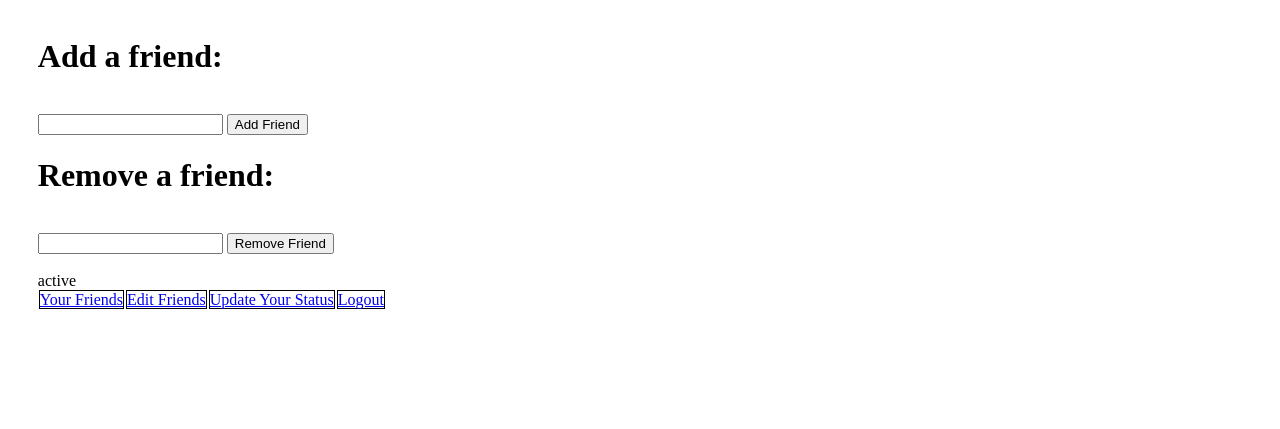
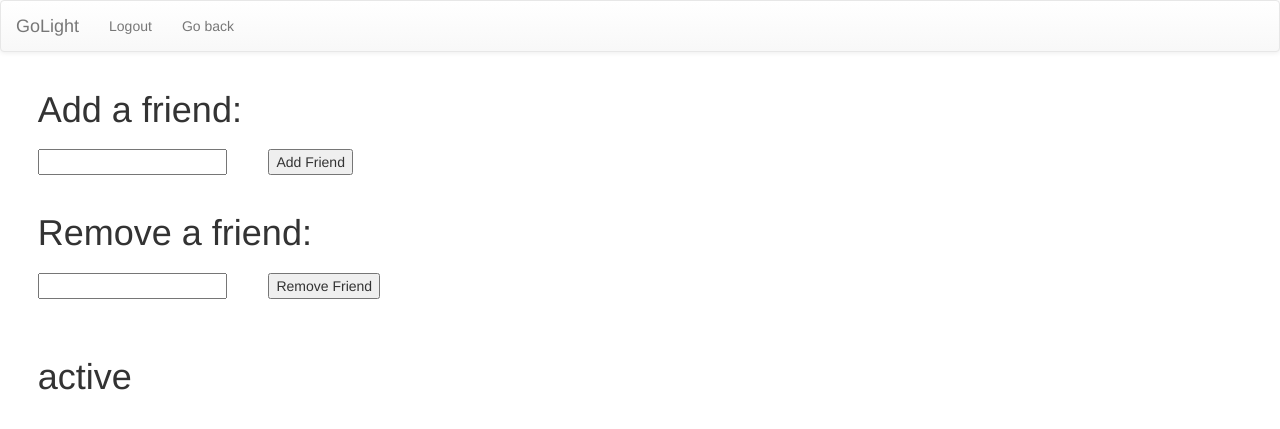
Before and after one commit to sag109/golight, a Python web app: template templates/edit.html in a window 1280 px wide. Shown: the top 429 px of the page. Run offline with Jinja, Linux system fonts and the light colour scheme; the template is opened without the code that fills it: most values are stand-ins (such as "Sample title", 1, 10 or a date in 2020); some libraries are stand-ins or nearby versions.

Commit message:
edit friends works the old way

```diff
--- a/static/js/status.js
+++ b/static/js/status.js
@@ -5,7 +5,6 @@ $(document).ready(function() {
 });
 
 function setStatus(userInfo) {
-    //alert('setting status');
     var status = userInfo.status;
    // console.log('status is : '+status);
     var blurb = userInfo.blurb;
@@ -13,14 +12,17 @@ function setStatus(userInfo) {
     if(status == -1) output.className = "btn btn-danger";
     else if(status == 0) output.className = "btn btn-warning";
     else output.className = "btn btn-success";
-    var info = {"status":status,"blurb":blurb}; //make info
-    var putUser = requestInfo('put','user',info, function(userInfo){ //put info
-        alert(userInfo.success); //alerts 'false' -- why?
+
+
+    console.log("userinfo.status: "+userInfo.status+ " userinfo.blurb: "+userInfo.blurb);
+    console.log("status: "+status+" blurb: "+blurb);
+    var info = {"status":status,"blurb":blurb};
+    var putUser = requestInfo('put','user',info, function(response) {
+        console.log(response.error);
     });
 }
 
 function changeStatus() {
-    //alert('changing status');
     var userInfo = requestInfo('get','user', {}, function(userInfo){
         var status = userInfo.status;
         console.log('old status is '+status);
--- a/templates/edit.html
+++ b/templates/edit.html
@@ -1,11 +1,48 @@
 <!DOCTYPE html>
 <html lang="en">
 	<head>
+		<title>Golight</title>
 
-        <style>body {margin: 1cm 0cm 0cm 1cm;}</style>
-    <title>Golight</title>
+		<!--JQuery-->
+		<script src="https://ajax.googleapis.com/ajax/libs/jquery/2.1.3/jquery.min.js"></script>
+
+		<!--Bootstrap-->
+		<link rel="stylesheet" href="https://maxcdn.bootstrapcdn.com/bootstrap/3.3.4/css/bootstrap.min.css">
+		<link rel="stylesheet" href="https://maxcdn.bootstrapcdn.com/bootstrap/3.3.4/css/bootstrap-theme.min.css">
+		<script src="https://maxcdn.bootstrapcdn.com/bootstrap/3.3.4/js/bootstrap.min.js"></script>
+
+		<!--Our code-->
+		<script src="js/main.js"></script>
+		<script src="js/status.js"></script>
+		<link rel="stylesheet" type="text/css" href="css/main.css"/>
+		<style>
+		    h1 {
+		        margin: 1cm 0cm 0cm 1cm;
+		    }
+		    input {
+		        margin: 0cm 0cm 0cm 1cm;
+		    }
+		</style>
     </head>
+
     <body>
+
+
+    <nav class="navbar navbar-default">
+  			<div class="container-fluid">
+    			<div class="navbar-header">
+      				<a class="navbar-brand" href="#">GoLight</a>
+    			</div>
+    			<div>
+	      			<ul class="nav navbar-nav">
+        				<li><a href="{{logout}}">Logout</a></li>
+        				<li><a href="/">Go back</a></li>
+      				</ul>
+    			</div>
+  			</div>
+		</nav>
+
+
         <form method="post" action="/edit">
             <h1>Add a friend:</h1>
             <br>
@@ -19,16 +56,6 @@
             <input type= "submit" value= "Remove Friend">
         </form>
         <br>
-{{status}}
-
-    <table style="border-collapse: collapse;">
-        <tr>
-            <td><a style="border: 1px solid black;" href="/friends"> Your Friends </a></td>
-            <td><a style="border: 1px solid black;" href="/edit"> Edit Friends </a></td>
-            <td><a style="border: 1px solid black;" href="/profile"> Update Your Status </a></td>
-            <td><a style="border: 1px solid black;" href="{{logout_link}}"> Logout </a></td>
-        </tr>
-    </table>
-
+        <h1>{{status}}</h1>
 	</body>
 </html>
--- a/templates/main.html
+++ b/templates/main.html
@@ -35,6 +35,11 @@
                         <input id="user_blurb" type="text" class="form-control" placeholder="Your blurb">
                         </div>
                     </form>
+                    <div id="editButton">
+                        <ul class="nav navbar-nav">
+                            <li><a href="/edit">Edit Friends</a></li>
+                        </ul>
+                    </div>
     			</div>
   			</div>
 		</nav>
```
Lines whose indentation alone changed are shown as unchanged.
